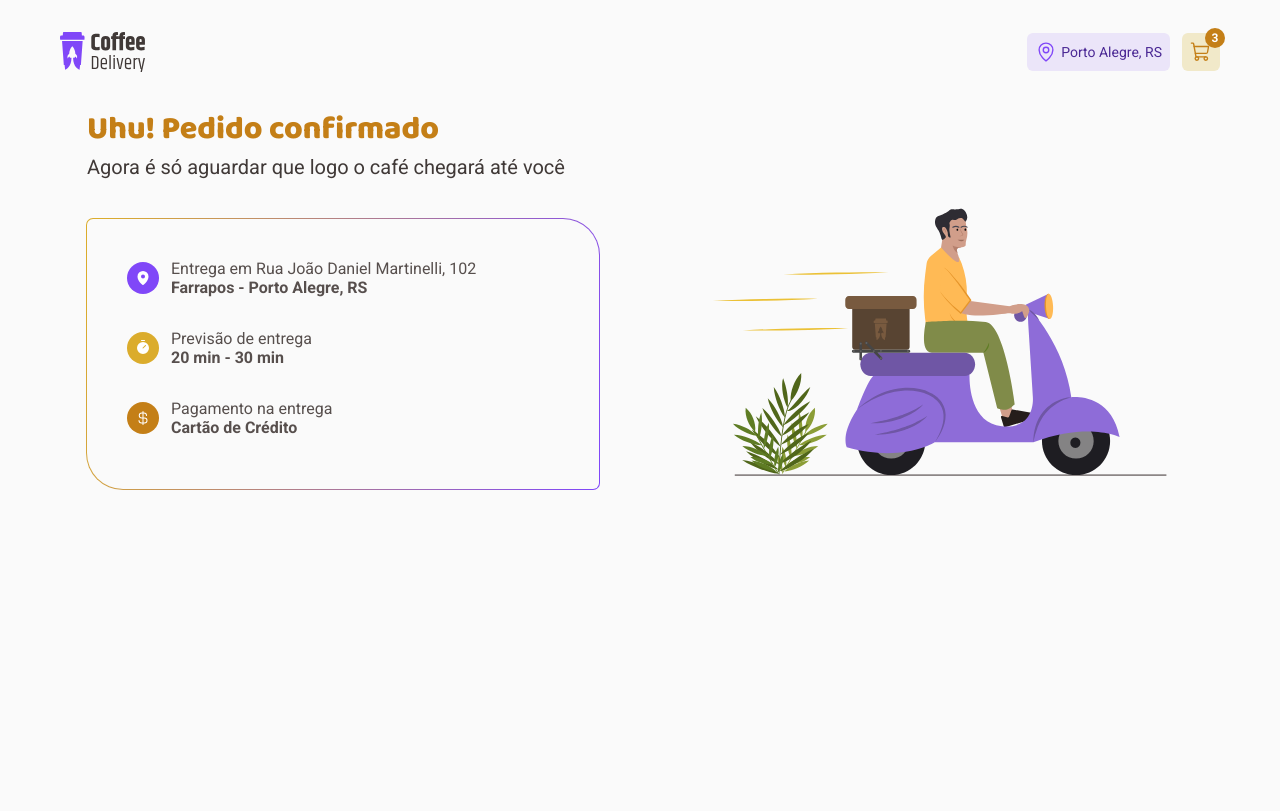
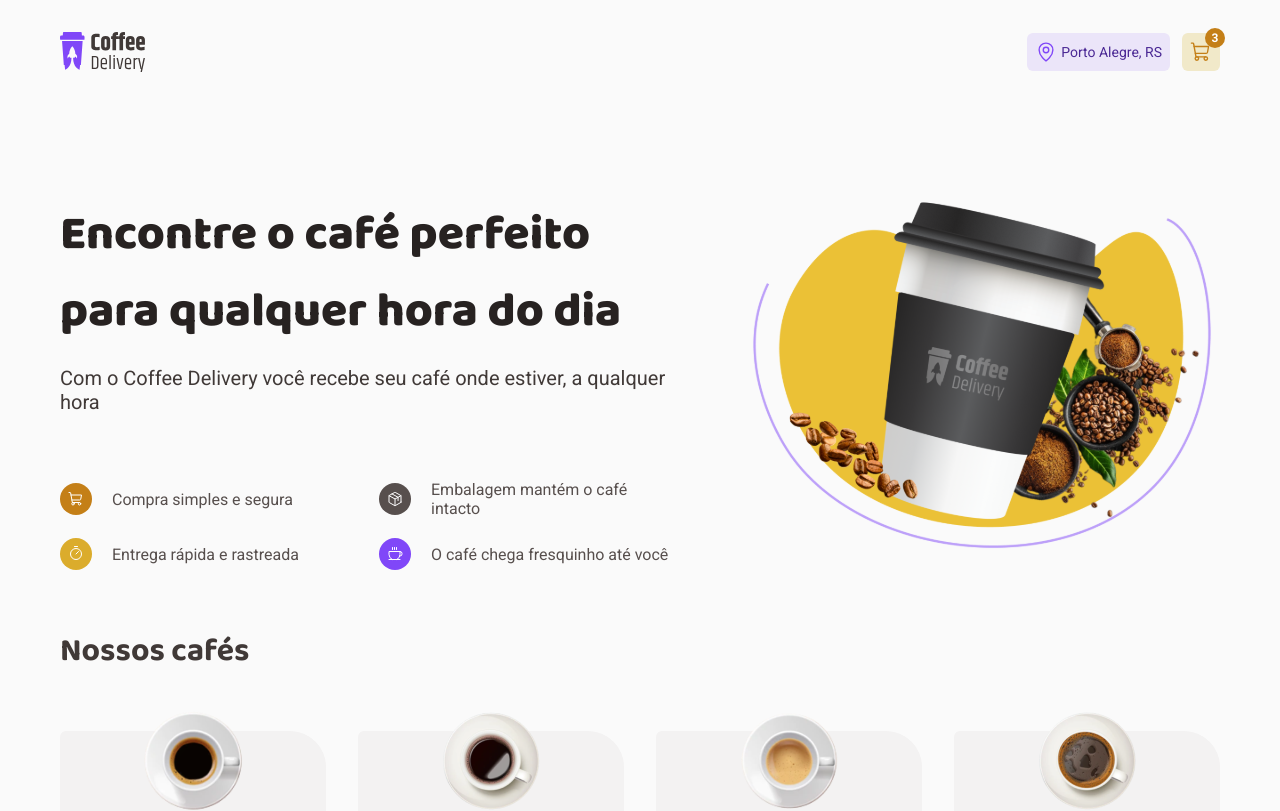
Before and after one commit to felipecfb/coffee-delivery, a React (Vite) app: page / in a window 1280 px wide. Shown: the top 811 px of the page. Built offline with nearby package versions, Linux system fonts and the light colour scheme.

Commit message:
✨feat: adding react-router-dom and configuring

```diff
--- a/package.json
+++ b/package.json
@@ -13,6 +13,7 @@
     "phosphor-react": "^1.4.1",
     "react": "^18.2.0",
     "react-dom": "^18.2.0",
+    "react-router-dom": "^6.4.2",
     "styled-components": "^5.3.6"
   },
   "devDependencies": {
--- a/src/App.tsx
+++ b/src/App.tsx
@@ -1,15 +1,13 @@
 import { ThemeProvider } from 'styled-components'
 import { Header } from './components/Header'
-import { Checkout } from './pages/Checkout'
-import { Home } from './pages/Home'
-import { OrderConfirm } from './pages/OrderConfirm'
+import { Router } from './routes/index.routes'
 import { GlobalStyle } from './styles/global'
 import { defaultTheme } from './styles/themes/default'
 
 function App() {
   return (
     <ThemeProvider theme={defaultTheme}>
-      <OrderConfirm />
+      <Router />
       <GlobalStyle />
     </ThemeProvider>
   )
--- /dev/null
+++ b/src/routes/index.routes.tsx
@@ -0,0 +1,15 @@
+import { Route, BrowserRouter, Routes } from 'react-router-dom'
+import { Checkout } from '../pages/Checkout'
+import { Home } from '../pages/Home'
+import { OrderConfirm } from '../pages/OrderConfirm'
+export function Router() {
+  return (
+    <BrowserRouter>
+      <Routes>
+        <Route path="/" element={<Home />} />
+        <Route path="/checkout" element={<Checkout />} />
+        <Route path="/order-confirm" element={<OrderConfirm />} />
+      </Routes>
+    </BrowserRouter>
+  )
+}
```
Also changed, not shown: 1 other file (tests, documents, lock files or other folders).
